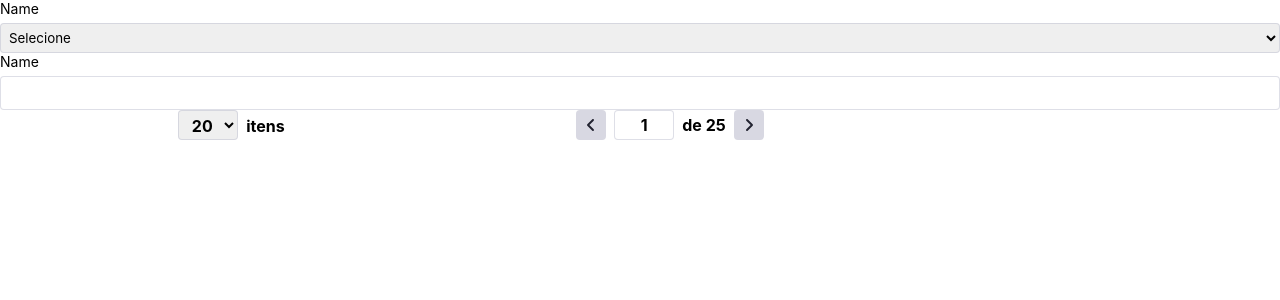
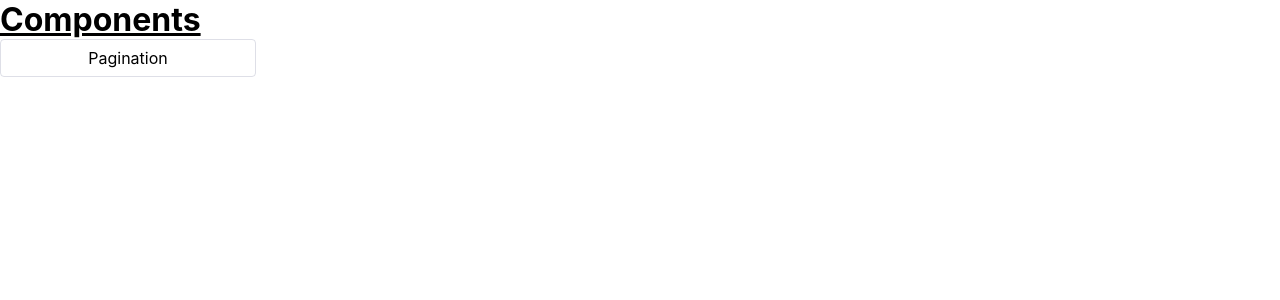
Before and after one commit to alcantariel/stage, a React (Create React App) app: page / in a window 1280 px wide. Shown: the top 300 px of the page. Built offline with nearby package versions, Linux system fonts and the light colour scheme; what providers would draw is missing.

Commit message:
init component pages

```diff
--- a/src/App.tsx
+++ b/src/App.tsx
@@ -6,7 +6,8 @@ import { BrowserRouter, Route, Routes } from 'react-router-dom';
 import { ThemeProvider } from 'styled-components';
 import { defaultLocale, getLocale } from 'utils';
 
-const Home = lazy(() => import('pages/Home/Home'));
+const HomePage = lazy(() => import('pages/Home/HomePage'));
+const PaginationPage = lazy(() => import('pages/Pagination/PaginationPage'));
 
 const App = () => {
   const { theme } = useTheme();
@@ -18,7 +19,8 @@ const App = () => {
           <BrowserRouter>
             <Suspense fallback={<h1>Loading...</h1>}>
               <Routes>
-                <Route path="/" element={<Home />} />
+                <Route path="/" element={<HomePage />} />
+                <Route path="/pagination" element={<PaginationPage />} />
               </Routes>
             </Suspense>
           </BrowserRouter>
--- a/src/components/Button/Button.tsx
+++ b/src/components/Button/Button.tsx
@@ -39,6 +39,7 @@ const StyledButton = styled.button<ButtonProps>`
   letter-spacing: 0.5px;
   padding: 0 16px;
   text-align: center;
+  transition: 0.3s ease;
   width: ${props => `${props.width}px`};
 
   :disabled {
--- a/src/components/Pagination/Pagination.tsx
+++ b/src/components/Pagination/Pagination.tsx
@@ -24,6 +24,7 @@ const PaginationItem = styled.div`
   height: 30px;
   justify-content: center;
   margin: 0 8px;
+  transition: 0.3s ease;
   user-select: none;
   width: 30px;
 
--- /dev/null
+++ b/src/components/SectionTitle/SectionTitle.tsx
@@ -0,0 +1,5 @@
+import styled from 'styled-components';
+
+export const SectionTitle = styled.h1`
+  text-decoration: underline;
+`;
--- /dev/null
+++ b/src/components/SectionTitle/index.ts
@@ -0,0 +1 @@
+export * from './SectionTitle';
--- a/src/components/index.ts
+++ b/src/components/index.ts
@@ -5,6 +5,7 @@ export * from './Input';
 export * from './Label';
 export * from './Notification';
 export * from './Pagination';
+export * from './SectionTitle';
 export * from './Select';
 export * from './Spinner';
 export * from './Table';
--- /dev/null
+++ b/src/pages/Home/HomePage.tsx
@@ -0,0 +1,32 @@
+import { SectionTitle } from 'components';
+import { lighten } from 'polished';
+import { useNavigate } from 'react-router';
+import styled from 'styled-components';
+
+const Card = styled.div`
+  border: 1px solid ${props => props.theme.defaultBorderColor};
+  border-radius: 4px;
+  padding: 0.5rem;
+  text-align: center;
+  transition: 0.3s ease;
+  user-select: none;
+  width: 20%;
+
+  :hover {
+    background-color: ${props => lighten('.1', props.theme.defaultBorderColor)};
+    cursor: pointer;
+  }
+`;
+
+const HomePage = () => {
+  const navigate = useNavigate();
+
+  return (
+    <>
+      <SectionTitle>Components</SectionTitle>
+      <Card onClick={() => navigate('/pagination')}>Pagination</Card>
+    </>
+  );
+};
+
+export { HomePage, HomePage as default };
--- a/src/pages/Home/index.ts
+++ b/src/pages/Home/index.ts
@@ -1 +1 @@
-export * from './Home';
+export * from './HomePage';
--- a/src/pages/Home/Home.tsx
+++ b/src/pages/Pagination/PaginationPage.tsx
@@ -1,7 +1,8 @@
-import { Input, Pagination, Select } from 'components';
+import { Pagination, SectionTitle } from 'components';
 import { useState } from 'react';
+import { Pageable } from 'types';
 
-const pageable = {
+const page: Pageable = {
   first: true,
   last: false,
   number: 1,
@@ -11,8 +12,8 @@ const pageable = {
   totalPages: 25
 };
 
-const Home = () => {
-  const [pagination, setPagination] = useState(pageable);
+const PaginationPage = () => {
+  const [pagination, setPagination] = useState(page);
 
   const handlePagination = (page: any) => {
     setPagination(prev => {
@@ -21,23 +22,17 @@ const Home = () => {
         size: page.size,
         number: page.number,
         first: page.number === 1,
-        last: page.number === pageable.totalPages
+        last: page.number === page.totalPages
       };
     });
   };
 
   return (
     <>
-      <Select
-        name="name"
-        label="Name"
-        options={['1', '2']}
-        error="name is required"
-      />
-      <Input name="name" label="Name" error="name is required" />
+      <SectionTitle>Pagination</SectionTitle>
       <Pagination page={pagination} onPageChange={handlePagination} />
     </>
   );
 };
 
-export { Home, Home as default };
+export { PaginationPage, PaginationPage as default };
--- /dev/null
+++ b/src/pages/Pagination/index.ts
@@ -0,0 +1 @@
+export * from './PaginationPage';
```
Also changed, not shown: 2 other files (tests, documents, lock files or other folders).
